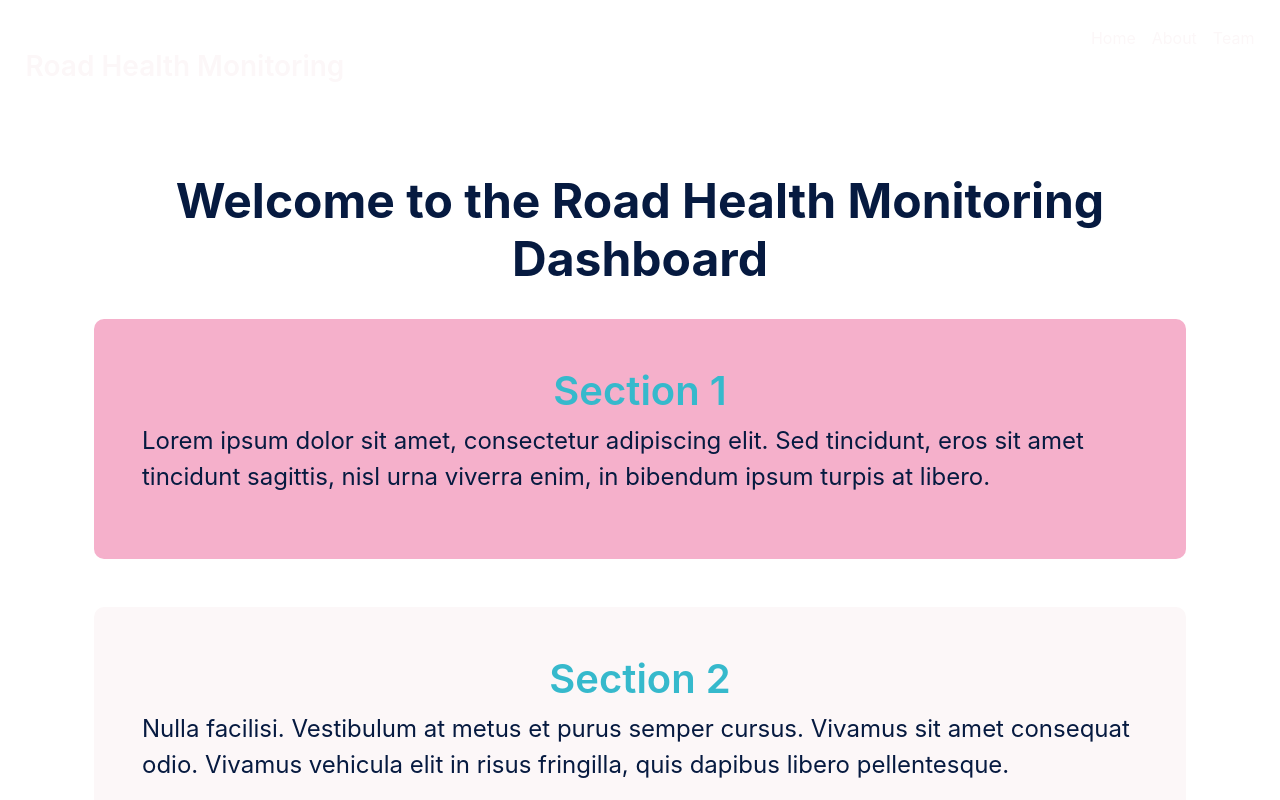
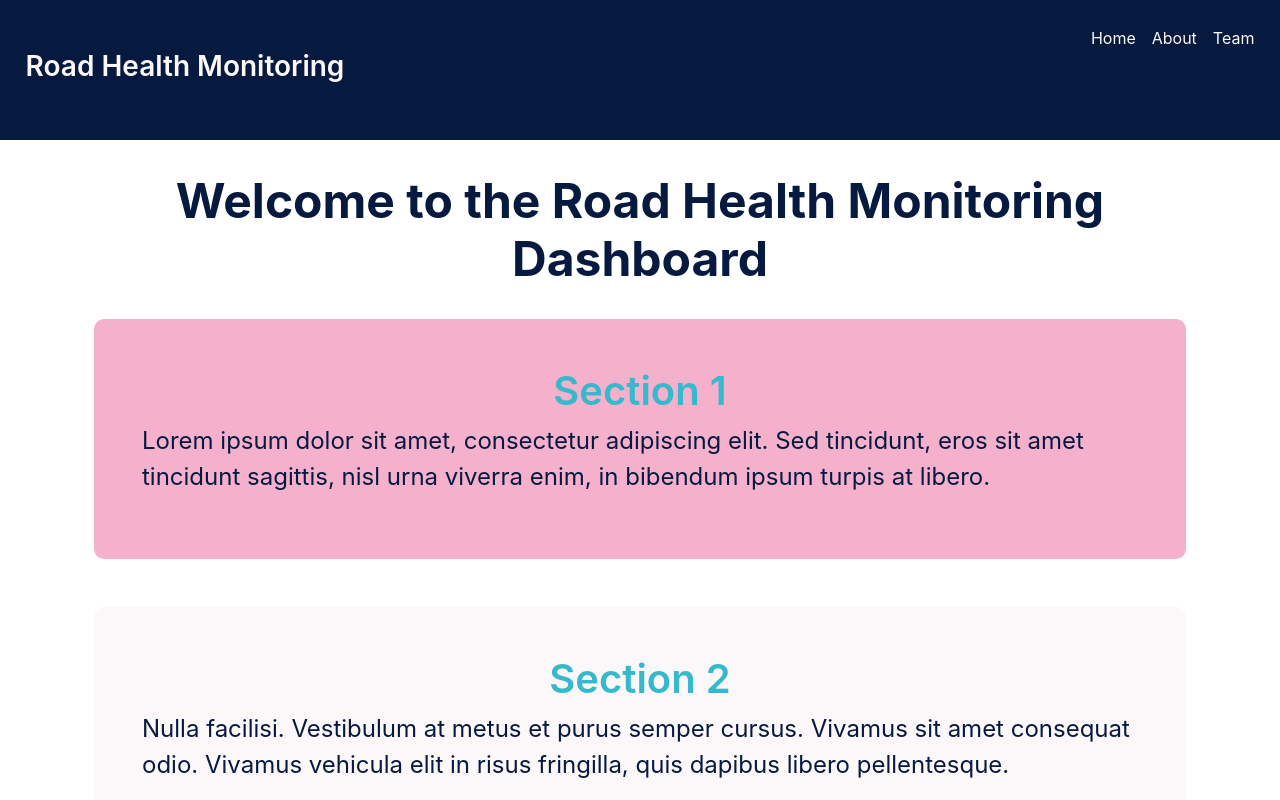
Before and after one commit to HU-Capstone-Project/react-frontend, a React (Create React App) app: page /home in a window 1280 px wide. Shown: the top 800 px of the page. Built offline with nearby package versions, Linux system fonts and the light colour scheme.

Commit message:
bg change

```diff
--- a/src/App.js
+++ b/src/App.js
@@ -21,7 +21,7 @@ function App() {
           padding: "2% 2%",
           display: "flex",
           justifyContent: "space-between",
-          backgroundColor: "white",
+          backgroundColor: "#061A40",
           boxShadow:''
         }}
       >
```
